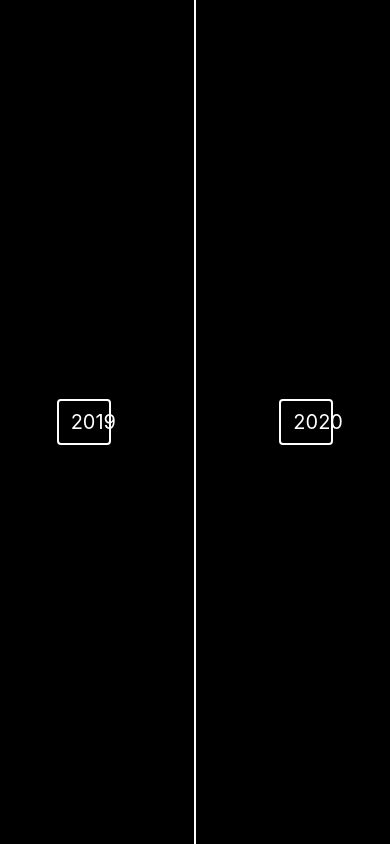
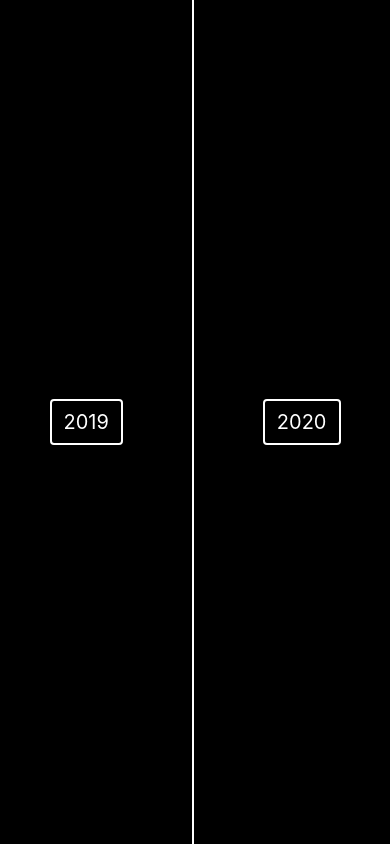
Before and after one commit to wairol/special4u, a plain HTML site: page index.html in a window 390 px wide. Drawn offline with nearby package versions, Linux system fonts and the light colour scheme.

Commit message:
Update index.css

```diff
--- a/index.css
+++ b/index.css
@@ -23,3 +23,9 @@ span {
   box-shadow: inset 10em 0 0 0 white;
   color: #000000 !important;
 }
+
+@media (max-width: 500px) {
+  .btn {
+    width: auto;
+  }
+}
```
